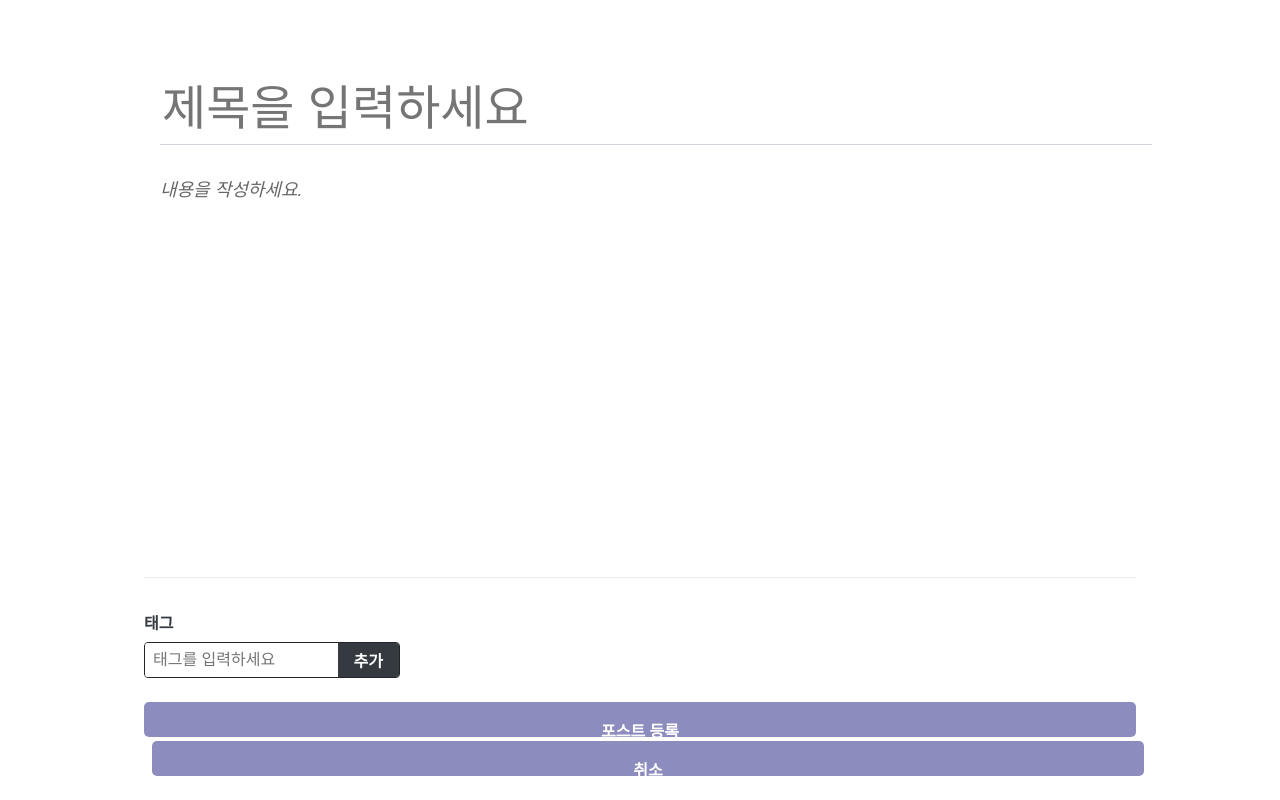
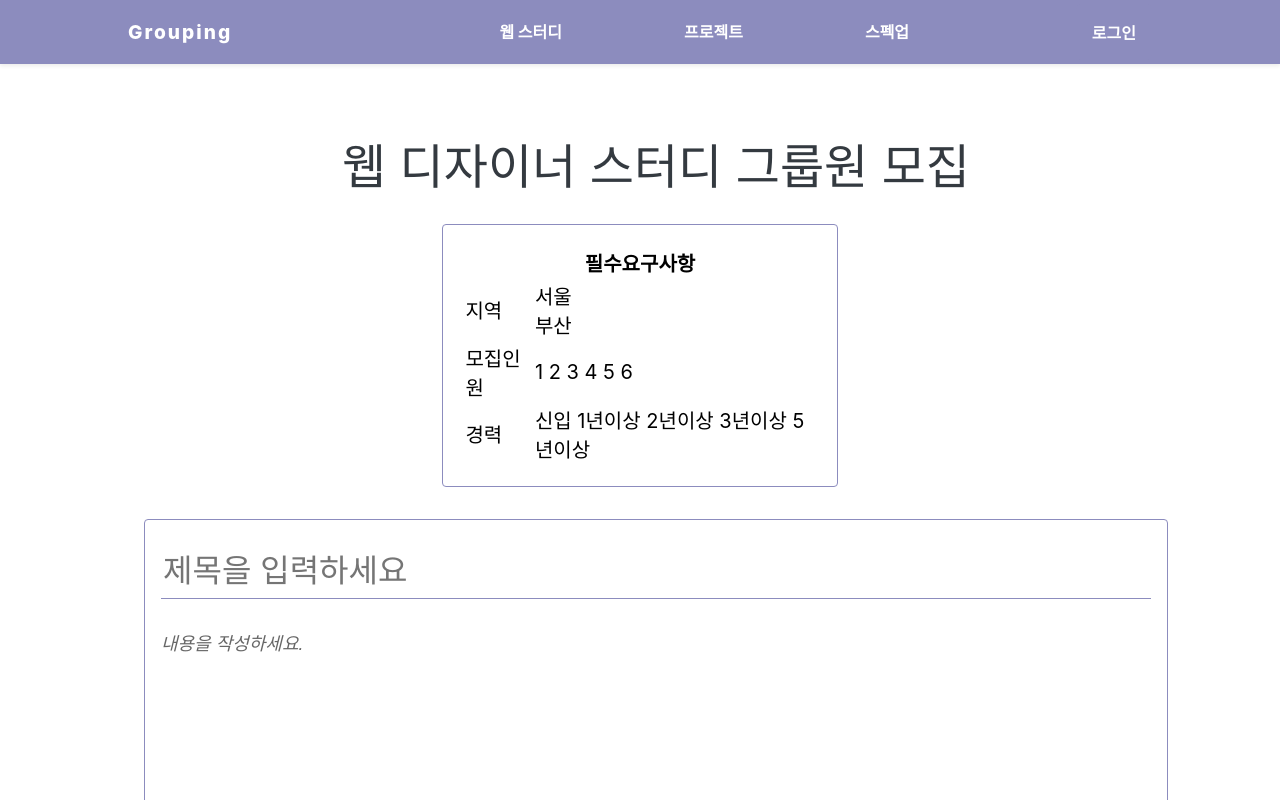
Before and after one commit to KilHyun-Kim/grouping, a React (Create React App) app: page /write in a window 1280 px wide. Shown: the top 800 px of the page. Built offline with nearby package versions, Linux system fonts and the light colour scheme.

Commit message:
Made a frame for the write page and produced a little.

```diff
--- /dev/null
+++ b/src/components/common/Subject.js
@@ -0,0 +1,26 @@
+import React from "react";
+import styled from "styled-components";
+import Responsive from "./Responsive";
+import palette from "../../lib/styles/palette";
+import WriteTable from "./WriteTable";
+
+const SubjectWrapper = styled(Responsive)`
+  height: 4rem;
+  margin-top: 4rem;
+`;
+
+const SubjectBlock = styled.div`
+  font-size: 3rem;
+  color: ${palette.gray[8]};
+  text-align: center;
+`;
+
+const Subject = ({ subject }) => {
+  return (
+    <SubjectWrapper>
+      <SubjectBlock>{subject}</SubjectBlock>
+    </SubjectWrapper>
+  );
+};
+
+export default Subject;
--- /dev/null
+++ b/src/components/common/WriteTable.js
@@ -0,0 +1,48 @@
+import React from "react";
+import styled from "styled-components";
+
+const TableTag = styled.table`
+  margin: 0 auto;
+  font-size: 1.25rem;
+  tr {
+    color: #000;
+  }
+  td.div {
+    overflow: auto;
+  }
+`;
+
+const TableTr = styled.tr``;
+
+const WriteTable = () => {
+  return (
+    <TableTag>
+      <tr>
+        <th colSpan="2">필수요구사항</th>
+      </tr>
+      <tr>
+        <td>지역</td>
+        <td>
+          <ul>
+            <li>
+              <div>서울</div>
+            </li>
+            <li>
+              <div>부산</div>
+            </li>
+          </ul>
+        </td>
+      </tr>
+      <tr>
+        <td>모집인원</td>
+        <td>1 2 3 4 5 6</td>
+      </tr>
+      <tr>
+        <td>경력</td>
+        <td>신입 1년이상 2년이상 3년이상 5년이상</td>
+      </tr>
+    </TableTag>
+  );
+};
+
+export default WriteTable;
--- a/src/components/write/Editor.js
+++ b/src/components/write/Editor.js
@@ -7,16 +7,18 @@ import Responsive from "../common/Responsive";
 
 const EditorBlock = styled(Responsive)`
   /* 페이지 위아래 여백 지정 */
-  padding-top: 5rem;
+  padding-top: 2rem;
   padding-bottom: 5rem;
+  border: 1px solid ${palette.blue[0]};
+  border-radius: 4px;
 `;
 
 const TitleInput = styled.input`
-  font-size: 3rem;
+  font-size: 2rem;
   outline: none;
   padding-bottom: 0.5rem;
-  border: none;
-  border-bottom: 1px solid ${palette.gray[4]};
+  border: 0;
+  border-bottom: 1px solid ${palette.blue[0]};
   margin-bottom: 2rem;
   width: 100%;
 `;
--- /dev/null
+++ b/src/components/write/Table.js
@@ -0,0 +1,22 @@
+import React from "react";
+import styled from "styled-components";
+import palette from "../../lib/styles/palette";
+import WriteTable from "../common/WriteTable";
+const TableWrapper = styled.div`
+  width: 40%;
+  border-radius: 4px;
+  background-color: white;
+  padding: 2%;
+  border: 1px solid ${palette.blue[0]};
+  margin: 2rem auto;
+`;
+
+const Table = () => {
+  return (
+    <TableWrapper>
+      <WriteTable />
+    </TableWrapper>
+  );
+};
+
+export default Table;
--- a/src/components/write/WriteActionButtons.js
+++ b/src/components/write/WriteActionButtons.js
@@ -3,8 +3,9 @@ import styled from "styled-components";
 import Button from "../common/Button";
 
 const WriteActionButtonBlock = styled.div`
-  margin-top: 1rem;
+  margin-top: 2rem;
   margin-bottom: 3rem;
+  display: flex;
   button + button {
     margin-left: 0.5rem;
   }
@@ -13,7 +14,6 @@ const WriteActionButtonBlock = styled.div`
 /* TagBox에서 사용하는 버튼과 일치하는 높이로 설정한 후 서로 간의 여백 지정 */
 
 const StyledButton = styled(Button)`
-  height: 2.2125rem;
   & + & {
     margin-left: 0.5rem;
   }
--- a/src/pages/WritePage.js
+++ b/src/pages/WritePage.js
@@ -1,16 +1,23 @@
 import React from "react";
 import Responsive from "../components/common/Responsive";
+import Header from "../components/common/Header";
+import Subject from "../components/common/Subject";
 import EditorContainer from "../containers/write/EditorContainer";
 import TagBoxContainer from "../containers/write/TagBoxContainer";
 import WriteActionButtonsContainer from "../containers/write/WriteActionButtonsContainer";
-
+import Table from "../components/write/Table";
 const WritePage = () => {
   return (
-    <Responsive>
-      <EditorContainer />
-      <TagBoxContainer />
-      <WriteActionButtonsContainer />
-    </Responsive>
+    <>
+      <Header />
+      <Responsive>
+        <Subject subject={"웹 디자이너 스터디 그룹원 모집"} />
+        <Table />
+        <EditorContainer />
+        <TagBoxContainer />
+        <WriteActionButtonsContainer />
+      </Responsive>
+    </>
   );
 };
 
```
